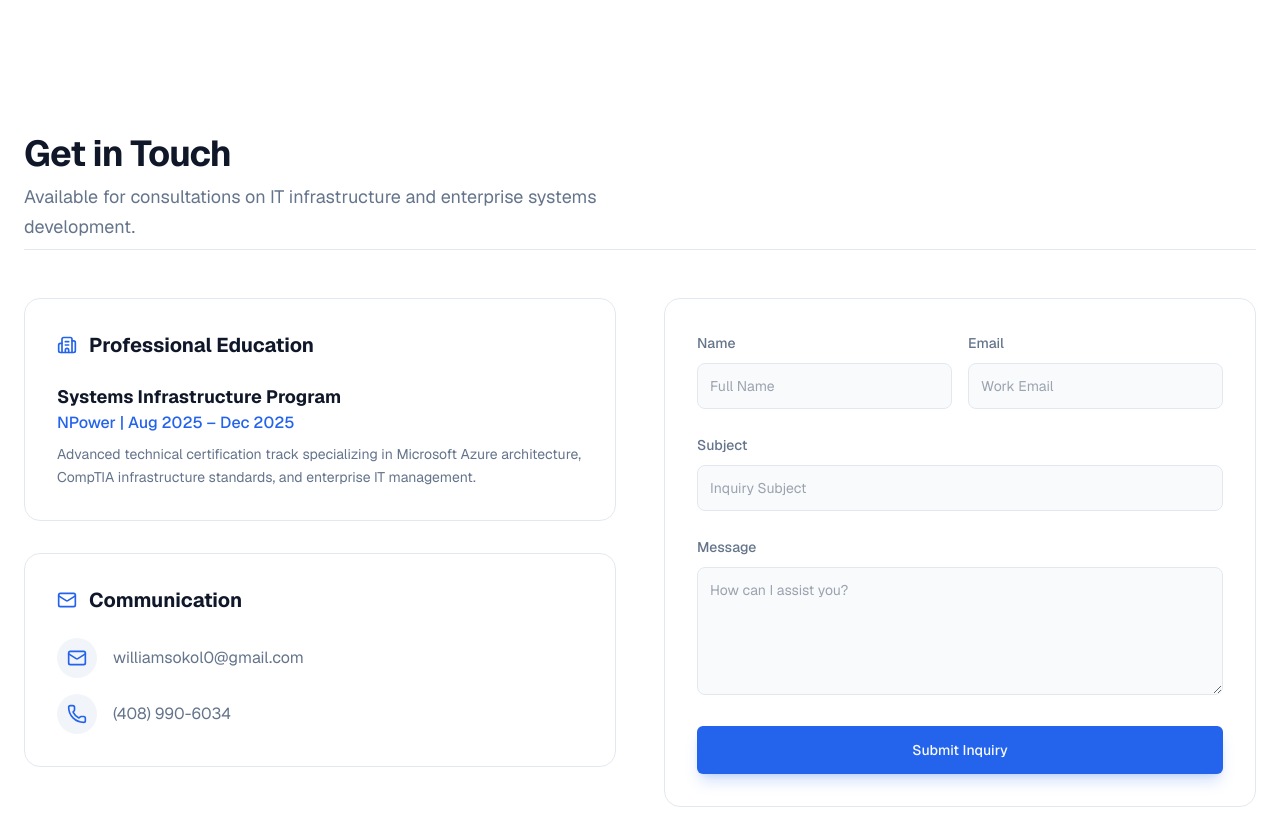
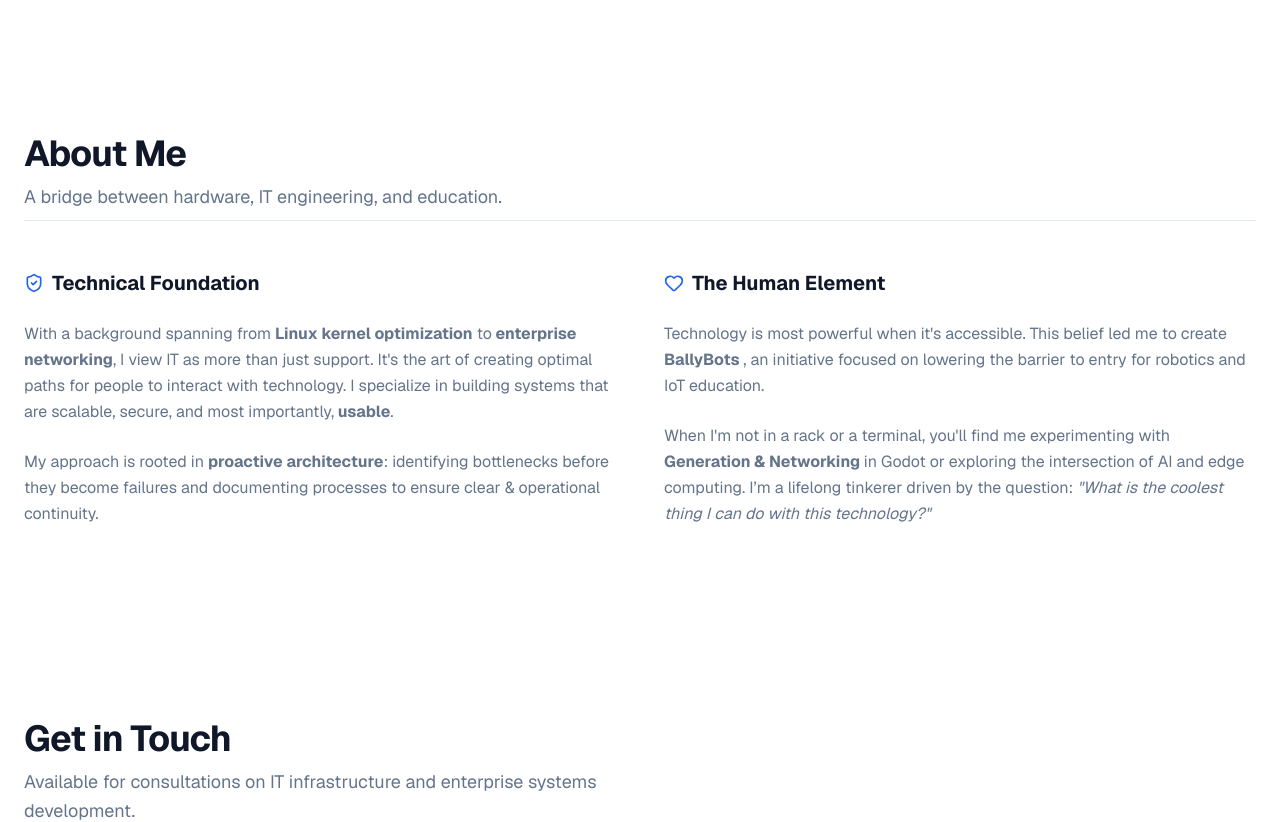
Before and after one commit to williamsokol/IT-Portfolio, a React (Vite) app: page / in a window 1280 px wide. Shown: the part 4080-4902 px from the top of the page. Built offline with nearby package versions, Linux system fonts and the light colour scheme.

Commit message:
added about me section

```diff
--- a/src/App.tsx
+++ b/src/App.tsx
@@ -23,7 +23,8 @@ import {
   Globe2,
   GlobeLock,
   Globe2Icon,
-  Gamepad2
+  Gamepad2,
+  Heart
 } from 'lucide-react';
 import { Section, BentoCard } from './components/layout-utils';
 import { Button } from './components/ui/button';
@@ -159,7 +160,6 @@ function App() {
         </div>
       </Section>
 
-      {/* Skills Section */}
       {/* Skills Section */}
       <Section id="skills" title="Skills & Certifications" subtitle="Core competencies in enterprise-grade IT infrastructure and systems integration.">
         {(() => {
@@ -569,6 +569,52 @@ function App() {
         })()}
       </Section>
 
+      {/* About Me Section */}
+      <Section id="about" title="About Me" subtitle="A bridge between hardware, IT engineering, and education.">
+        <div className="grid grid-cols-1 md:grid-cols-2 gap-12 items-start">
+
+          {/* Professional Side */}
+          <div className="space-y-6">
+            <h3 className="text-xl font-bold flex items-center gap-2">
+              <ShieldCheck className="text-primary w-5 h-5" />
+              Technical Foundation
+            </h3>
+            <p className="text-muted-foreground leading-relaxed">
+              With a background spanning from <strong>Linux kernel optimization</strong> to
+              <strong> enterprise networking</strong>, I view IT as more than just support.
+              It's the art of creating optimal paths for people to interact with technology.
+              I specialize in building systems that are scalable, secure, and most importantly,
+              <strong> usable</strong>.
+            </p>
+            <p className="text-muted-foreground leading-relaxed">
+              My approach is rooted in <strong>proactive architecture</strong>: identifying
+              bottlenecks before they become failures and documenting processes to ensure
+              clear & operational continuity.
+            </p>
+          </div>
+
+          {/* Personal/Personality Side */}
+          <div className="space-y-6">
+            <h3 className="text-xl font-bold flex items-center gap-2">
+              <Heart className="text-primary w-5 h-5" />
+              The Human Element
+            </h3>
+            <p className="text-muted-foreground leading-relaxed">
+              Technology is most powerful when it's accessible. This belief led me to create
+              <strong> BallyBots </strong>, an initiative focused on lowering the barrier to entry
+              for robotics and IoT education.
+            </p>
+            <p className="text-muted-foreground leading-relaxed">
+              When I'm not in a rack or a terminal, you'll find me experimenting with
+              <strong> Generation & Networking </strong> in Godot or exploring the intersection of
+              AI and edge computing. I’m a lifelong tinkerer driven by the question:
+              <em> "What is the coolest thing I can do with this technology?"</em>
+            </p>
+          </div>
+
+        </div>
+      </Section>
+
       {/* Contact Section */}
       <Section id="contact" title="Get in Touch" subtitle="Available for consultations on IT infrastructure and enterprise systems development.">
         <div className="grid lg:grid-cols-2 gap-12">
```
Also changed, not shown: 5 other files (tests, documents, lock files or other folders).
